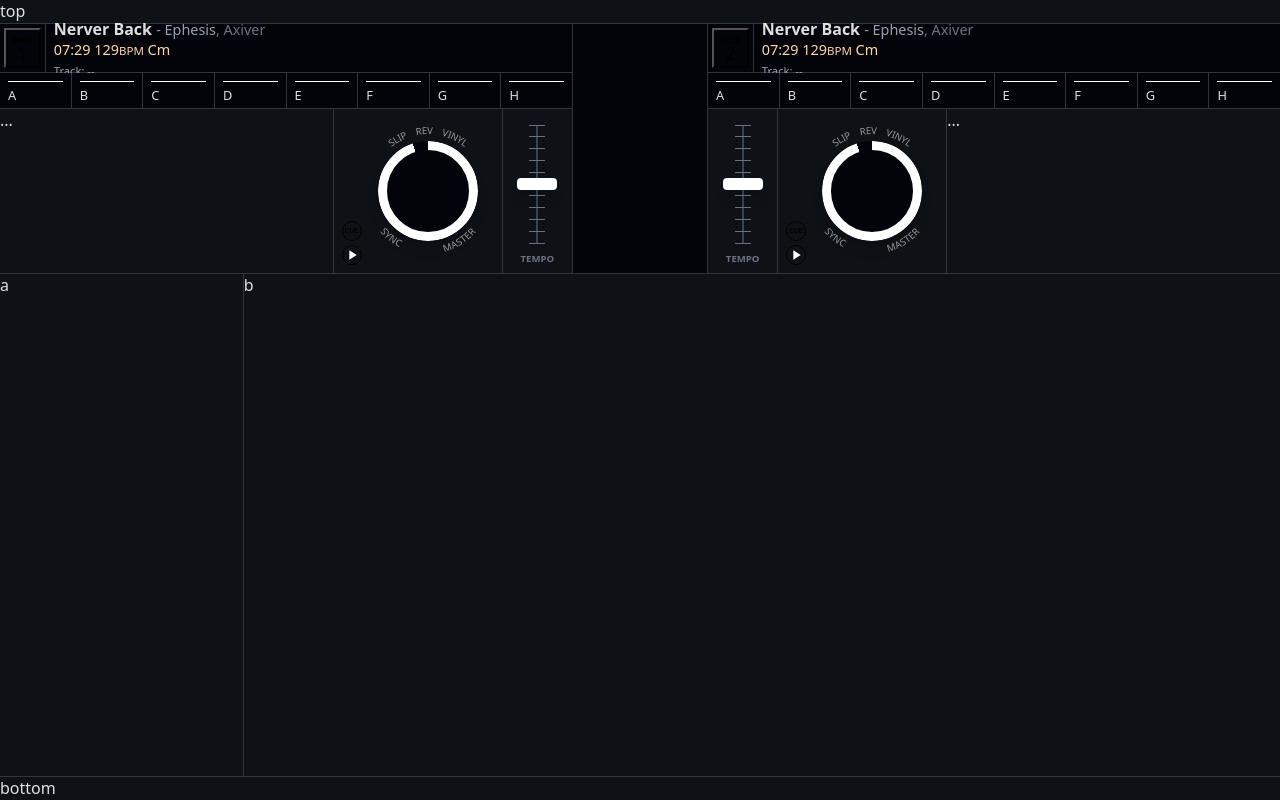
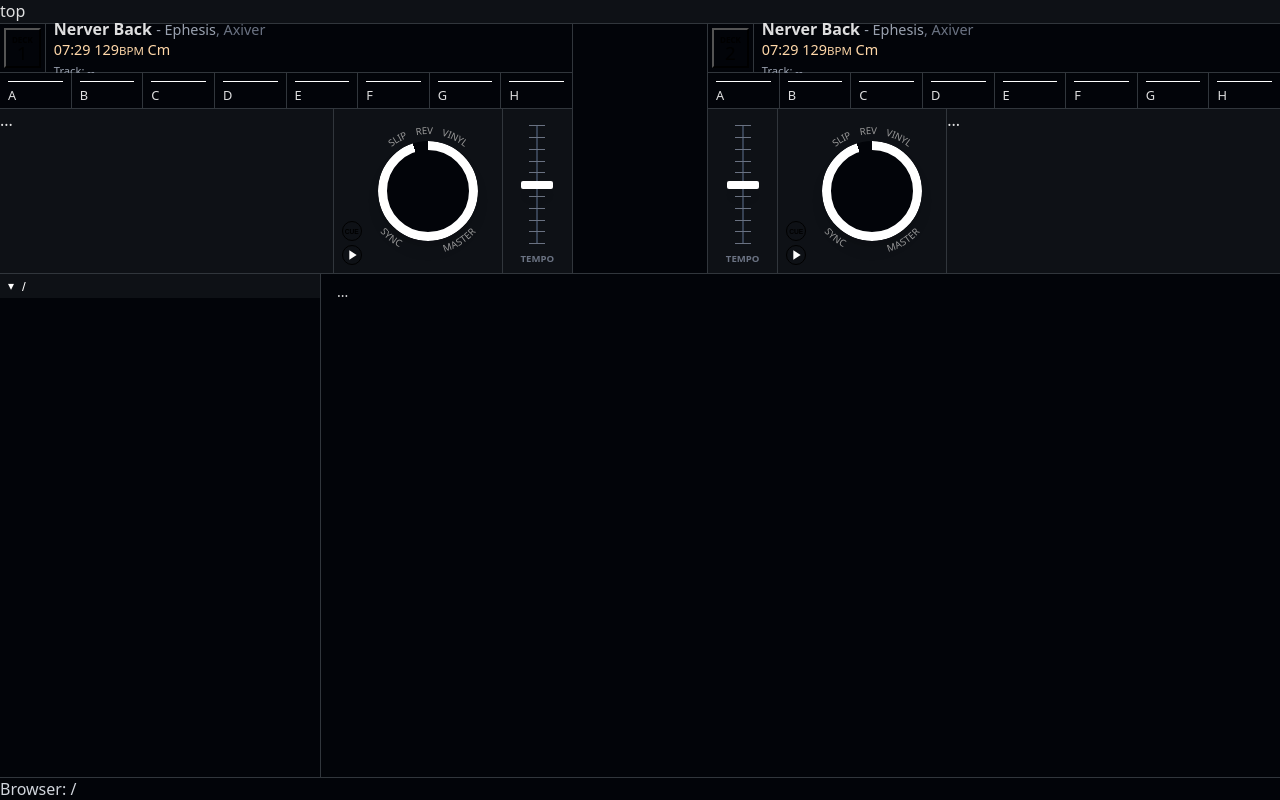
Before and after one commit to Sonkoh/NevealDJ, a React (Vite) app in the folder ui/: page / in a window 1280 px wide. Built offline with nearby package versions, Linux system fonts and the light colour scheme.

Commit message:
Explorer UI

```diff
--- a/ui/endpoints.js
+++ b/ui/endpoints.js
@@ -1,6 +1,7 @@
 const { ipcMain, BrowserWindow } = require("electron");
 const path = require("node:path");
 const fs = require("node:fs");
+const fsp = require("node:fs/promises");
 const { DjEngine, init } = require("../sound_engine");
 
 init();
@@ -8,6 +9,7 @@ init();
 const engine = new DjEngine();
 const projectRoot = path.join(__dirname, "..");
 const filesDir = path.join(projectRoot, "files");
+const systemRoot = path.parse(process.cwd()).root || path.sep;
 
 const resolveFilePath = (filePath) => {
     if (!filePath) return null;
@@ -36,6 +38,20 @@ const broadcastEngineState = () => {
     BrowserWindow.getAllWindows().forEach((win) => {
         win.webContents.send("engine:state", state);
     });
+};
+
+const listDirectories = async (targetPath) => {
+    const basePath = targetPath ? path.resolve(targetPath) : systemRoot;
+    const entries = await fsp.readdir(basePath, { withFileTypes: true });
+    const directories = entries
+        .filter((entry) => entry.isDirectory())
+        .map((entry) => ({
+            name: entry.name,
+            path: path.join(basePath, entry.name),
+        }))
+        .sort((a, b) => a.name.localeCompare(b.name));
+    const parent = path.resolve(basePath) === systemRoot ? null : path.dirname(basePath);
+    return { path: basePath, parent, directories };
 };
 
 module.exports = () => {
@@ -86,6 +102,14 @@ module.exports = () => {
         return deckState;
     });
 
+    ipcMain.handle("explorer:list-directories", async (_, targetPath) => {
+        try {
+            return await listDirectories(targetPath);
+        } catch (error) {
+            throw new Error(`Failed to read directory: ${(error && error.message) || "unknown error"}`);
+        }
+    });
+
     loadTestDeck();
     broadcastEngineState();
 };
--- a/ui/preload.js
+++ b/ui/preload.js
@@ -8,6 +8,7 @@ contextBridge.exposeInMainWorld('nevealdj', {
   getDeck: (deckId) => ipcRenderer.invoke('engine:get-deck', deckId),
   loadDeck: (deckId, filePath) => ipcRenderer.invoke('engine:load-deck', { deckId, filePath }),
   toggleDeckPlayback: (deckId) => ipcRenderer.invoke('engine:toggle-playback', deckId),
+  listDirectories: (targetPath) => ipcRenderer.invoke('explorer:list-directories', targetPath),
   subscribeToEngineState: (callback) => {
     const listener = (_event, state) => callback(state);
     ipcRenderer.on('engine:state', listener);
--- a/ui/src/components/Deck.tsx
+++ b/ui/src/components/Deck.tsx
@@ -174,7 +174,7 @@ function Deck({ id, disableExpand = false }: DeckProps) {
                             ))}
                         </div>
                         <div
-                            className="absolute left-1/2 w-10 h-3 bg-white rounded shadow-lg -translate-x-1/2 -translate-y-1/2 pointer-events-none z-10"
+                            className="absolute left-1/2 w-8 h-2 bg-white rounded-xs shadow-lg -translate-x-1/2 -translate-y-1/2 pointer-events-none z-10"
                             style={{ top: `${faderPositionPercent}%` }}
                         />
                     </div>
--- a/ui/src/components/Explorer.tsx
+++ b/ui/src/components/Explorer.tsx
@@ -1,10 +1,181 @@
+
+import { useEffect, useState } from "react";
+
+type DirectoryNode = {
+    name: string;
+    path: string;
+    isExpanded: boolean;
+    isLoading: boolean;
+    hasLoadedChildren: boolean;
+    children?: DirectoryNode[];
+};
+
+type DirectoryListResponse = {
+    path: string;
+    parent: string | null;
+    directories: Array<{ name: string; path: string }>;
+};
+
+const createNode = (name: string, pathValue: string): DirectoryNode => ({
+    name,
+    path: pathValue,
+    isExpanded: false,
+    isLoading: false,
+    hasLoadedChildren: false,
+    children: undefined,
+});
+
+const updateNode = (
+    node: DirectoryNode,
+    targetPath: string,
+    updater: (node: DirectoryNode) => DirectoryNode,
+): DirectoryNode => {
+    if (node.path === targetPath) {
+        return updater(node);
+    }
+    if (!node.children) {
+        return node;
+    }
+    return {
+        ...node,
+        children: node.children.map((child) => updateNode(child, targetPath, updater)),
+    };
+};
+
+const findNode = (node: DirectoryNode | null, targetPath: string): DirectoryNode | null => {
+    if (!node) return null;
+    if (node.path === targetPath) {
+        return node;
+    }
+    if (!node.children) {
+        return null;
+    }
+    for (const child of node.children) {
+        const found = findNode(child, targetPath);
+        if (found) return found;
+    }
+    return null;
+};
 
 function Explorer() {
+    const [rootNode, setRootNode] = useState<DirectoryNode | null>(null);
+    const [selectedPath, setSelectedPath] = useState<string | null>(null);
+    const [error, setError] = useState<string | null>(null);
+
+    useEffect(() => {
+        const loadRoot = async () => {
+            try {
+                const response: DirectoryListResponse = await (window as any).nevealdj?.listDirectories?.();
+                const children = response?.directories?.map((entry) => createNode(entry.name, entry.path)) ?? [];
+                setRootNode({
+                    name: response?.path || "/",
+                    path: response?.path || "/",
+                    isExpanded: true,
+                    isLoading: false,
+                    hasLoadedChildren: true,
+                    children,
+                });
+                setSelectedPath(response?.path || "/");
+                setError(null);
+            } catch (err) {
+                setError((err as Error).message);
+            }
+        };
+
+        loadRoot();
+    }, []);
+
+    const handleToggleNode = async (pathValue: string) => {
+        setSelectedPath(pathValue);
+        const existingNode = findNode(rootNode, pathValue);
+        if (!existingNode) {
+            return;
+        }
+
+        if (existingNode.hasLoadedChildren) {
+            setRootNode((prev) => (prev ? updateNode(prev, pathValue, (node) => ({ ...node, isExpanded: !node.isExpanded })) : prev));
+            return;
+        }
+
+        setRootNode((prev) =>
+            prev
+                ? updateNode(prev, pathValue, (node) => ({
+                    ...node,
+                    isExpanded: true,
+                    isLoading: true,
+                }))
+                : prev,
+        );
+
+        try {
+            const response: DirectoryListResponse = await (window as any).nevealdj?.listDirectories?.(pathValue);
+            const children = response?.directories?.map((entry) => createNode(entry.name, entry.path)) ?? [];
+            setRootNode((prev) =>
+                prev
+                    ? updateNode(prev, pathValue, (node) => ({
+                        ...node,
+                        isExpanded: true,
+                        isLoading: false,
+                        hasLoadedChildren: true,
+                        children,
+                    }))
+                    : prev,
+            );
+            setError(null);
+        } catch (err) {
+            setRootNode((prev) =>
+                prev
+                    ? updateNode(prev, pathValue, (node) => ({
+                        ...node,
+                        isLoading: false,
+                    }))
+                    : prev,
+            );
+            setError((err as Error).message);
+            setTimeout(() => {
+                setError(null);
+            }, 5000);
+        }
+    };
+
+    const renderNode = (node: DirectoryNode, depth = 0) => (
+        <div key={node.path} className="text-sm">
+            <button
+                onClick={() => handleToggleNode(node.path)}
+                className={`w-full text-left flex items-center gap-2 py-1 px-2 border-0 ${selectedPath === node.path ? "module text-white" : "text-gray-200 module-1 hover:bg-white/5"
+                    }`}
+                style={{ paddingLeft: depth * 12 + 8 }}
+            >
+                <span className="text-xs">{node.isExpanded ? "▾" : "▸"}</span>
+                <span className="truncate">{node.name}</span>
+                {node.isLoading && <span className="text-[10px] text-gray-400">...</span>}
+            </button>
+            {node.isExpanded && node.children?.map((child) => renderNode(child, depth + 1))}
+        </div>
+    );
+
     return (
-        <main className="flex-row h-full">
-            <div className="module h-full w-[300px]">a</div>
-            <div className="module h-full w-full">b</div>
-        </main>
+        <>
+            <div className="flex flex-1 min-h-0 gap-px overflow-hidden">
+                <div className="module-1 w-[320px] h-full overflow-y-scroll">
+                    {rootNode ? renderNode(rootNode) : <div className="p-3 text-sm text-gray-400">Cargando árbol...</div>}
+                </div>
+                <div className="module-1 flex-1 h-full px-4 py-2 text-sm overflow-auto">
+                    ...
+                </div>
+            </div>
+            <div className="module-1">
+                {error ? (
+                    <div className="text-red-400 break-all">Browser: {error}</div>
+                ) : selectedPath ? (
+                    <div>
+                        <p className="text-gray-300 break-all">Browser: {selectedPath}</p>
+                    </div>
+                ) : (
+                    <p className="text-gray-400">Selecciona una carpeta del árbol.</p>
+                )}
+            </div>
+        </>
     );
 }
 
--- a/ui/src/main.tsx
+++ b/ui/src/main.tsx
@@ -34,11 +34,10 @@ createRoot(rootElement).render(
     ) : (
       <>
         <TopBar />
-        <main className="h-full">
+        <main className="h-full flex flex-col min-h-0">
           <System />
           <Explorer />
         </main>
-        <BottomBar />
       </>
     )}
   </StrictMode>,
```
